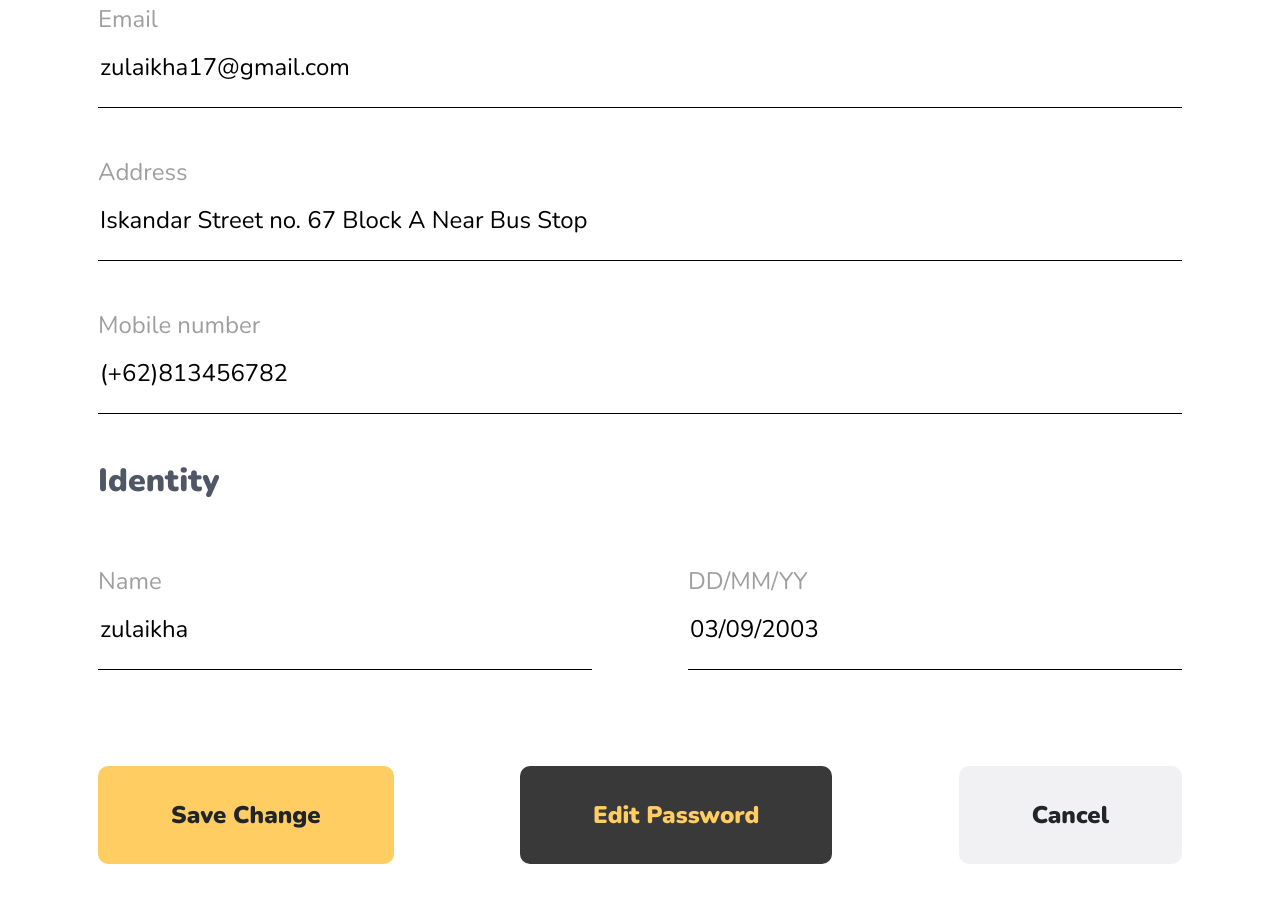
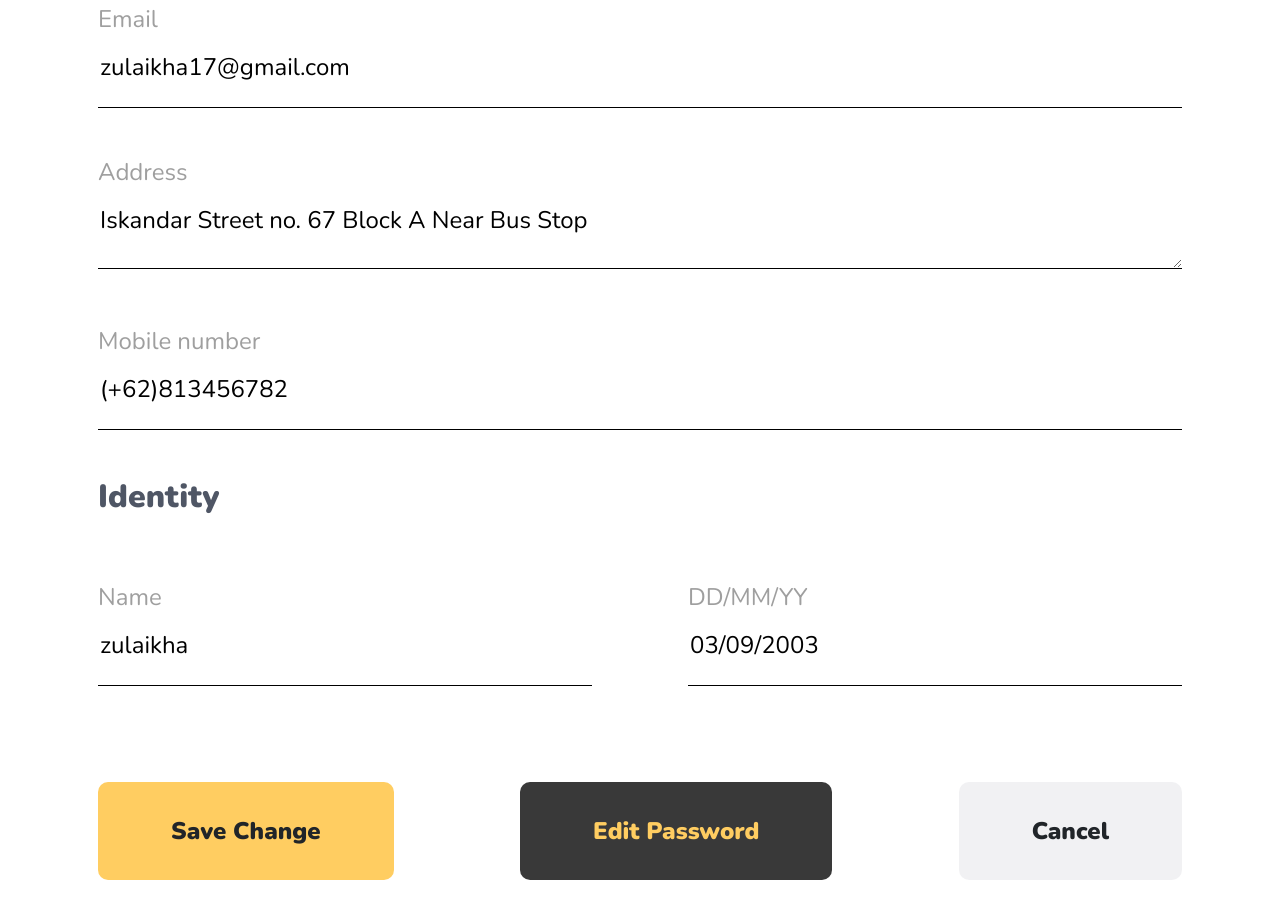
Before and after one commit to nhardiansa/fw5-responsive-website, a website: page profile.html in a window 1280 px wide. Shown: the part 785-1703 px from the top of the page. Drawn offline with nearby package versions, Linux system fonts and the light colour scheme.

Commit message:
fix: change address to textarea

```diff
--- a/assets/css/profile.css
+++ b/assets/css/profile.css
@@ -145,6 +145,11 @@ main .form-section .text-input {
   padding-top: 1rem;
   padding-bottom: 1.5rem;
   width: 100%;
+}
+
+main .form-section textarea.text-input {
+  padding-top: 1rem;
+  padding-bottom: 0 !important;
 }
 
 main .form-section .text-input:focus {
--- a/profile.html
+++ b/profile.html
@@ -189,14 +189,22 @@
           </div>
           <div class="address mt-5">
             <label class="input-lable" for="address">Address</label>
-            <input
+            <!-- <input
               class="text-input d-block"
               type="text"
               name="address"
               id="address"
               value="Iskandar Street no. 67 Block A Near Bus Stop"
               placeholder="example street no.1"
-            />
+            /> -->
+            <textarea
+              placeholder="example street no.1"
+              class="text-input"
+              name="address"
+              id="address"
+            >
+Iskandar Street no. 67 Block A Near Bus Stop</textarea
+            >
           </div>
           <div class="phone mt-5 mb-5">
             <label class="input-lable" for="phone">Mobile number</label>
```
